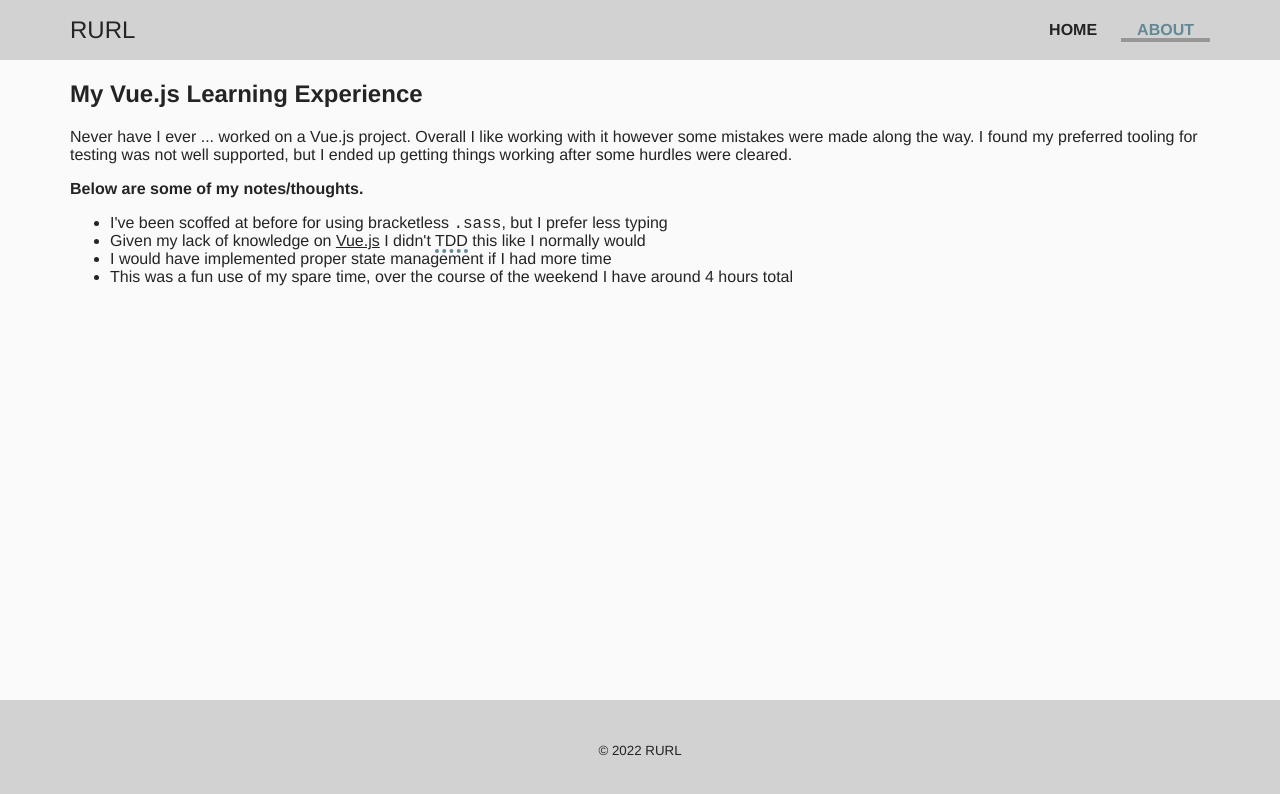
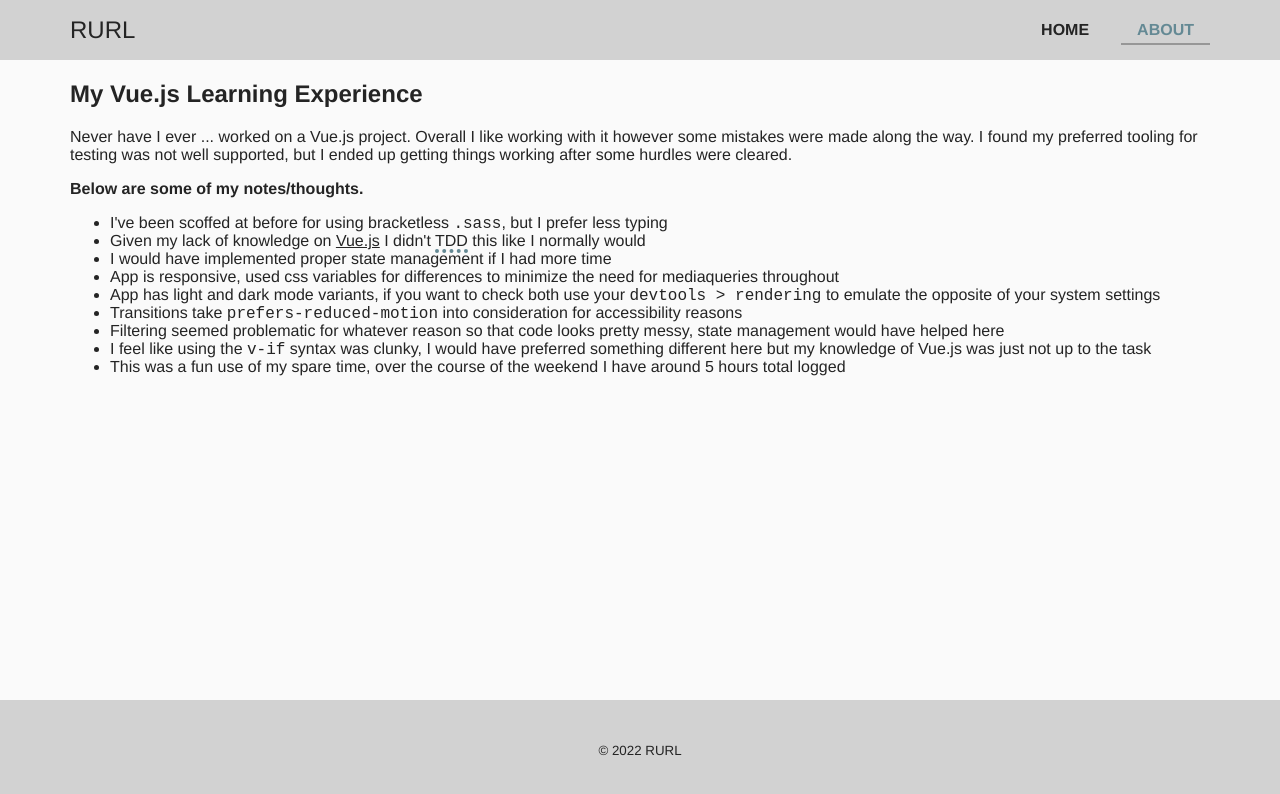
Before and after one commit to jackkeller/RURL, a Vue app: page /about in a window 1280 px wide. Shown: the top 794 px of the page. Built offline with nearby package versions, Linux system fonts and the light colour scheme.

Commit message:
Updates notes and styles

```diff
--- a/src/styles/_drinks.sass
+++ b/src/styles/_drinks.sass
@@ -5,11 +5,27 @@
   height: rem(100)
   justify-content: var(--drink-heading-justify-content)
 
-  select
+.categories
+  select,
+  input
     accent-color: var(--text-primary)
     background: transparent
+    border: var(--border) solid var(--bg-secondary)
+    box-sizing: border-box
     color: var(--text-primary)
     padding: rem(5) rem(10)
+
+  input
+    font-size: var(--font-size-large)
+    width: 100%
+
+    &::placeholder
+      font-style: italic
+      font-size: 1rem
+
+    +query($sm, max)
+      margin-top: var(--content-spacing)
+
 
 .category-filters
   display: flex
@@ -23,12 +39,16 @@
   margin:
     bottom: var(--content-spacing-double)
     top: var(--content-spacing)
+  transition: all var(--transition-timing) ease-in-out
 
 .drink
-  h3
+  &-heading
+    display: block
     line-height: 1.5
-    margin: 0
+    margin-bottom: var(--content-spacing-small)
 
   img
-    border: var(--border-medium) solid var(--text-primary)
+    aspect-ratio: 1 / 1
+    border: var(--border-medium) solid var(--text-secondary)
+    height: auto
     width: 100%
--- a/src/styles/_header.sass
+++ b/src/styles/_header.sass
@@ -5,14 +5,14 @@ nav
   a
     color: var(--nav-link-color)
     font-weight: bold
-    padding: 0 var(--content-spacing-small)
+    padding: 5px var(--content-spacing-small)
     text-decoration: none
     text-transform: uppercase
 
     &:not(:last-child)
       +query($md)
-        margin-right: rem(8)
+        margin-right: var(--content-spacing-small)
 
     &.router-link-exact-active
-      border-bottom: var(--border-medium) solid var(--text-secondary)
+      border-bottom: var(--border) solid var(--text-secondary)
       color: var(--nav-link-active-color)
--- a/src/styles/_mixins.sass
+++ b/src/styles/_mixins.sass
@@ -48,6 +48,7 @@ $xxl: 1600
 =scrollbars($size: var(--scrollbar-width),$foreground-color: var(--scrollbar-handle-color),$background-color: var(--scrollbar-track-color),$foreground-color-hover: var(--scrollbar-handle-color-hover),$firefox-background: var(--scrollbar-track-color))
   scrollbar-color: var(--color-grey-variant) $firefox-background
   scrollbar-width: thin // Firefox does not "do" values for width
+  overflow-y: overlay
 
   // For Google Chrome
   &::-webkit-scrollbar
--- a/src/styles/_variables.sass
+++ b/src/styles/_variables.sass
@@ -42,7 +42,7 @@
   @media (prefers-reduced-motion: reduce)
     --transition-timing: 0s
 
-  @media (min-width: 768px)
+  +query($md)
     --border: #{rem(2)}
     --border-medium: #{rem(4)}
     --border-large: #{rem(8)}
@@ -58,7 +58,7 @@
     --font-size-large: #{rem(24)}
     --scrollbar-width: #{rem(14)}
 
-  @media (min-width: 1200px)
+  +query($xl)
     --container-width: 1140px
     --drink-grid-columns: repeat(3, 1fr)
     --drink-grid-gap: #{rem(48)}
--- a/src/styles/app.sass
+++ b/src/styles/app.sass
@@ -13,6 +13,7 @@ body
   @include scrollbars
   -moz-osx-font-smoothing: grayscale
   -webkit-font-smoothing: antialiased
+  accent-color: var(--nav-link-active-color)
   background: var(--bg-primary)
   color: var(--text-primary)
   font-family: Avenir, Helvetica, Arial, sans-serif
--- a/src/views/About.vue
+++ b/src/views/About.vue
@@ -9,7 +9,12 @@
       <li>I've been scoffed at before for using bracketless <pre>.sass</pre>, but I prefer less typing</li>
       <li>Given my lack of knowledge on <a href="https://vuejs.org" target="add-to-the-crazy-amount-of-tabs-you-likely-have-open">Vue.js</a> I didn't <abbr title="Test Driven Development">TDD</abbr> this like I normally would</li>
       <li>I would have implemented proper state management if I had more time</li>
-      <li>This was a fun use of my spare time, over the course of the weekend I have around <time>4 hours</time> total</li>
+      <li>App is responsive, used css variables for differences to minimize the need for mediaqueries throughout</li>
+      <li>App has light and dark mode variants, if you want to check both use your <pre>devtools > rendering</pre> to emulate the opposite of your system settings</li>
+      <li>Transitions take <pre>prefers-reduced-motion</pre> into consideration for accessibility reasons</li>
+      <li>Filtering seemed problematic for whatever reason so that code looks pretty messy, state management would have helped here</li>
+      <li>I feel like using the <pre>v-if</pre> syntax was clunky, I would have preferred something different here but my knowledge of Vue.js was just not up to the task</li>
+      <li>This was a fun use of my spare time, over the course of the weekend I have around <time>5 hours</time> total logged</li>
     </ul>
   </section>
 </template>
```
